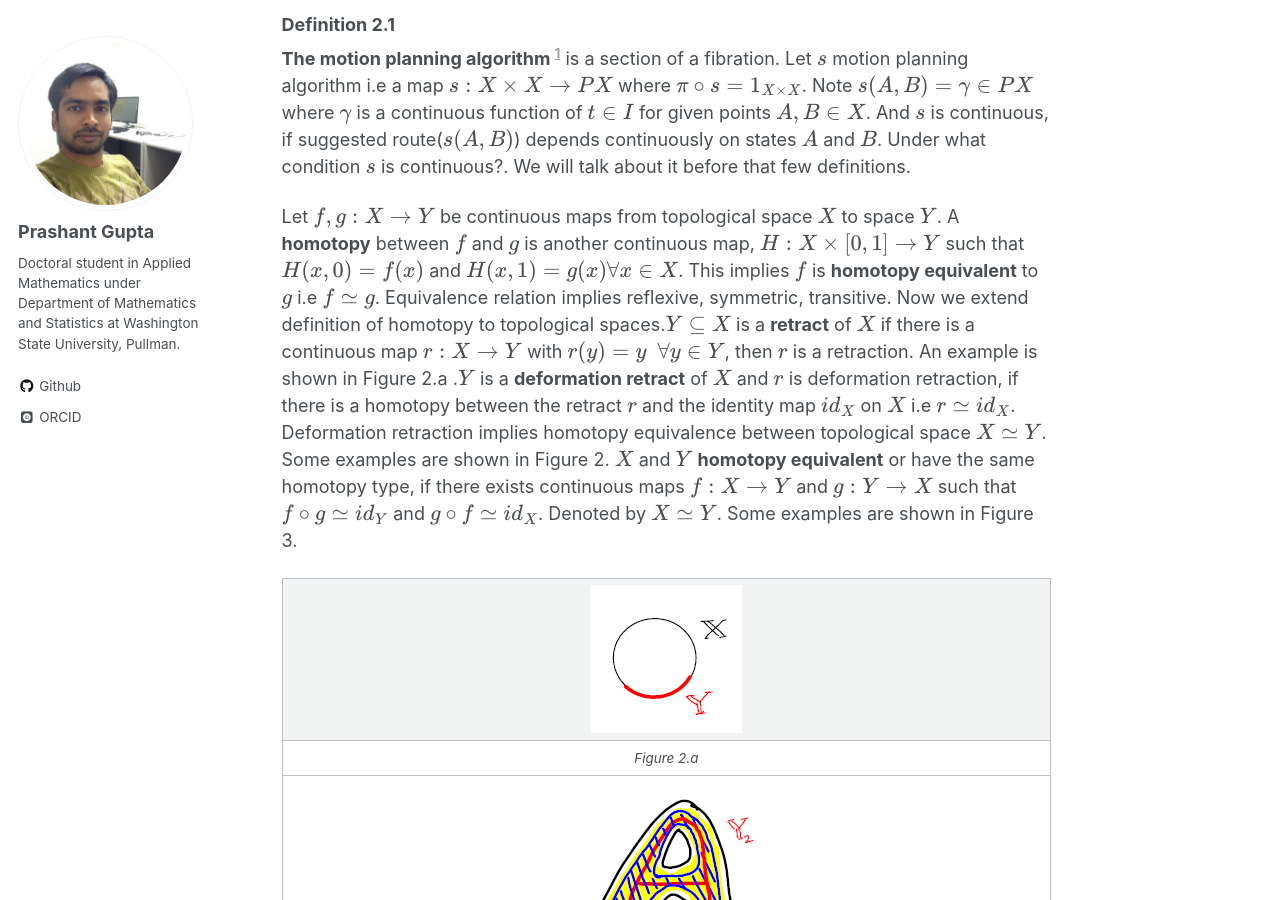
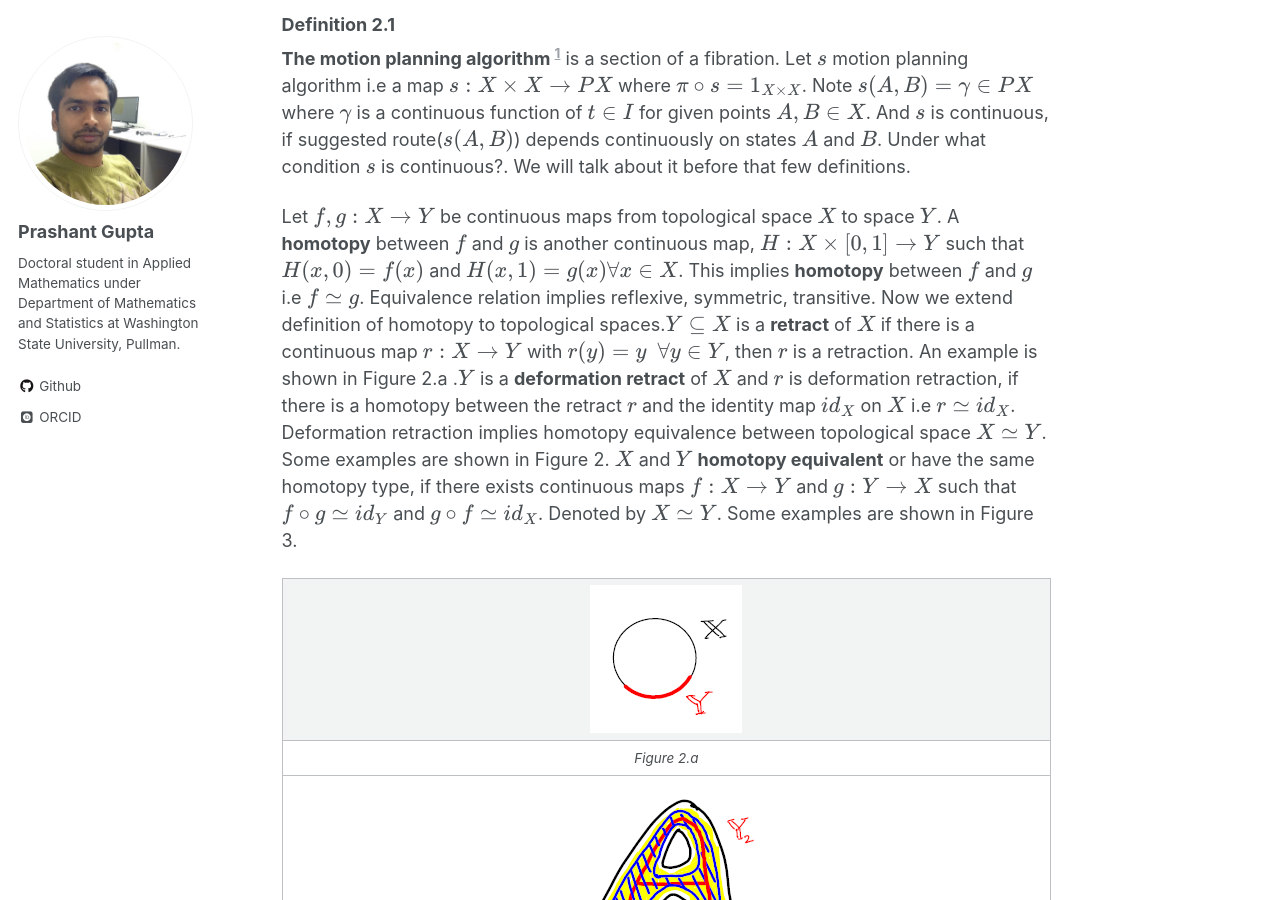
Before and after one commit to pragup/pragup.github.io, a Jekyll site: the page built from _posts/2020-03-08-Topological-Robot-Motion-Planning.md, in a window 1280 px wide and 900 px high, scrolled down 1459 px. Built offline with Jekyll 4.4.1, drawn with Linux system fonts in a browser that asks for light colours; some web fonts are replaced; formulas are drawn with MathJax 3.

Commit message:
updating blog !!!

```diff
--- a/_posts/2020-03-08-Topological-Robot-Motion-Planning.md
+++ b/_posts/2020-03-08-Topological-Robot-Motion-Planning.md
@@ -49,7 +49,7 @@ And $s$ is continuous, if suggested route($s(A, B)$) depends continuously on sta
 Under what condition $s$ is continuous?. We will talk about it before that few definitions.
 
 Let $f, g: X \to Y$ be continuous maps from topological space $X$ to space $Y$. A **homotopy** between $f$ and $g$ is another continuous map, $H : X \times [0, 1] \to Y$ such that
-$H(x, 0) = f(x)$ and $H(x, 1) = g(x) \forall x \in X$. This implies $f$ is **homotopy equivalent** to $g$ i.e $f \simeq g$. Equivalence relation implies reflexive, symmetric, transitive.
+$H(x, 0) = f(x)$ and $H(x, 1) = g(x) \forall x \in X$. This implies **homotopy** between $f$ and $g$ i.e $f \simeq g$. Equivalence relation implies reflexive, symmetric, transitive.
 Now we extend definition of homotopy to topological spaces.$Y \subseteq X$ is a **retract** of $X$ if there is a continuous map $r: X \to Y$ with $r(y) = y ~~\forall y \in Y$, then $r$
 is a retraction. An example is shown in Figure 2.a .$Y$ is a **deformation retract** of $X$ and $r$ is deformation retraction, if there is a homotopy between the retract $r$ and the
 identity map ${id}_{X}$ on $X$ i.e $$r \simeq {id}_{X}$$. Deformation retraction implies homotopy equivalence between topological space $X \simeq Y$. Some examples are shown in
```
